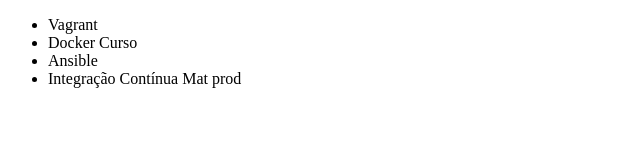
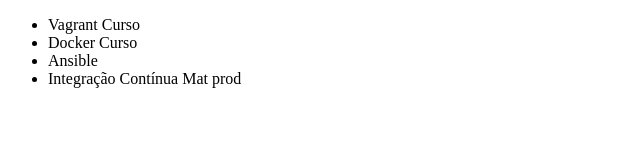
Before and after one commit to vwpinho/Alura-git, a plain HTML site: page index.html in a window 1280 px wide. Shown: the full height of the page, 0-640 px from the left. Drawn offline with Linux system fonts and the light colour scheme.

Commit message:
Corrigindo li vagant

```diff
--- a/index.html
+++ b/index.html
@@ -6,7 +6,7 @@
 </head>
 <body>
     <ul>
-        <li>Vagrant</li>
+        <li>Vagrant Curso</li>
         <li>Docker Curso</li>
         <li>Ansible</li>
         <li>Integração Contínua Mat prod</li>
```
